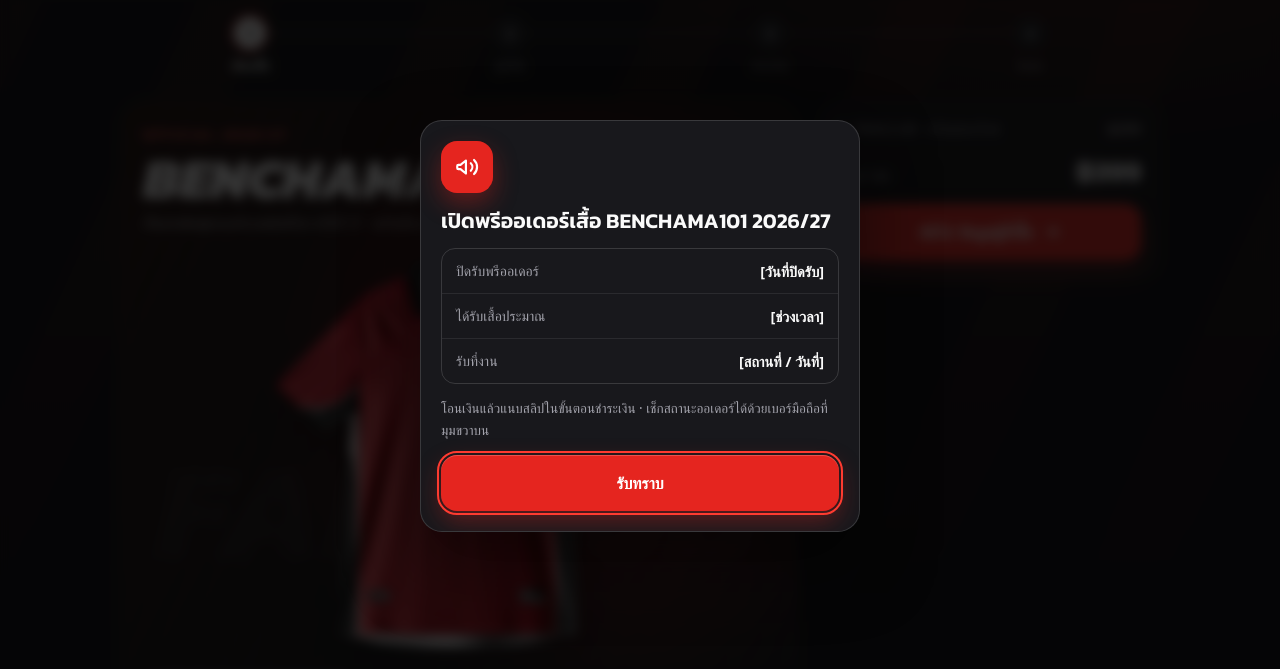
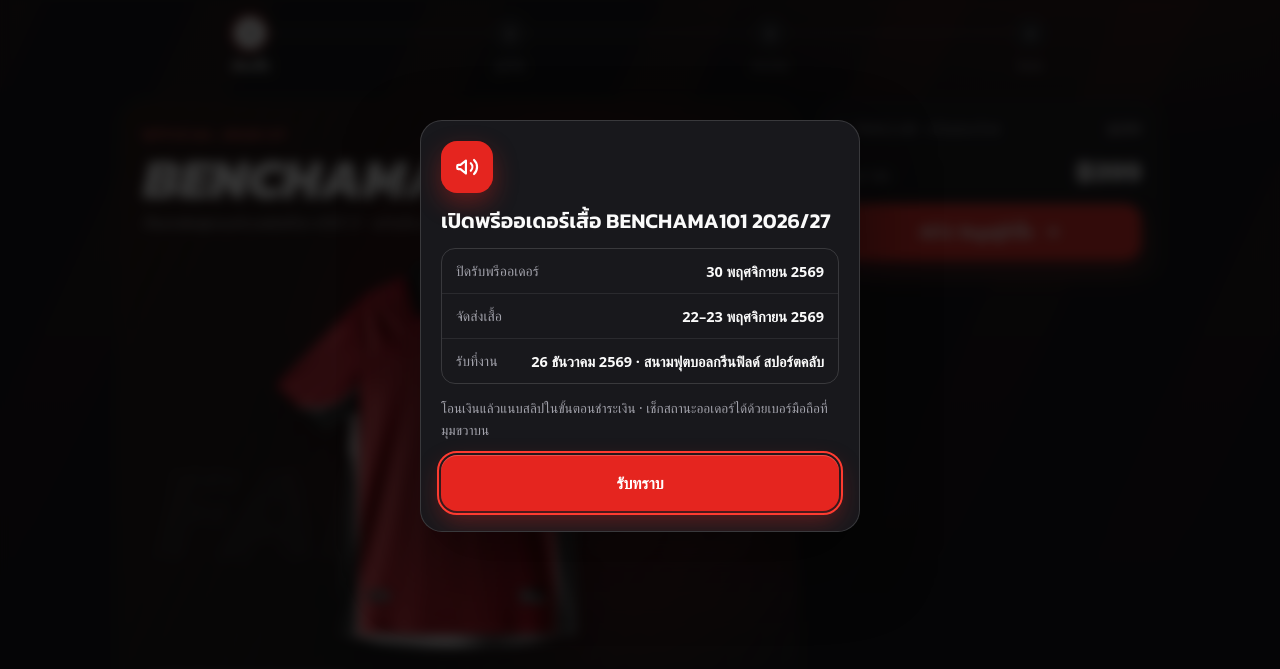
Before and after one commit to superwitsan10-beep/benchama101-jersey, a plain HTML site: page index.html in a window 1280 px wide. Shown: the part 74-743 px from the top of the page. Drawn offline with Linux system fonts and the light colour scheme; a web font is replaced by a local one.

Commit message:
Fill announcement with real dates and pickup location
Co-Authored-By: Claude Opus 5.5 <noreply@anthropic.com>
Claude-Session: https://claude.ai/code/session_012rsS9GvruoQ5gqp8V116oS

```diff
--- a/index.html
+++ b/index.html
@@ -583,9 +583,9 @@ const ANNOUNCE = {
   id: '2026-11-a',
   title: 'เปิดพรีออเดอร์เสื้อ BENCHAMA101 2026/27',
   lines: [
-    ['ปิดรับพรีออเดอร์', '[วันที่ปิดรับ]'],
-    ['ได้รับเสื้อประมาณ', '[ช่วงเวลา]'],
-    ['รับที่งาน', '[สถานที่ / วันที่]']
+    ['ปิดรับพรีออเดอร์', '30 พฤศจิกายน 2569'],
+    ['จัดส่งเสื้อ', '22–23 พฤศจิกายน 2569'],
+    ['รับที่งาน', '26 ธันวาคม 2569 · สนามฟุตบอลกรีนฟิลด์ สปอร์ตคลับ']
   ],
   note: 'โอนเงินแล้วแนบสลิปในขั้นตอนชำระเงิน · เช็กสถานะออเดอร์ได้ด้วยเบอร์มือถือที่มุมขวาบน',
   button: 'รับทราบ'
```
